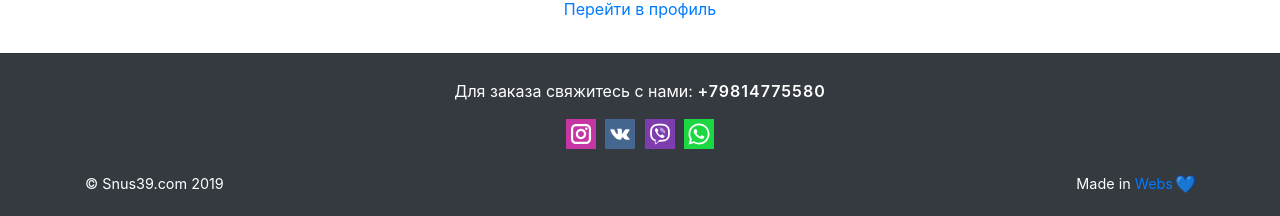
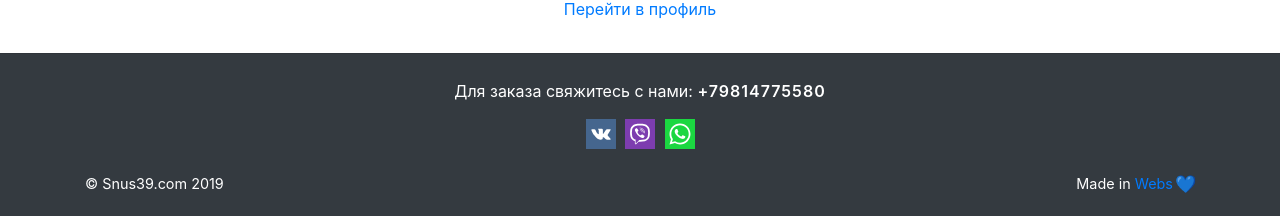
Before and after one commit to snus39/snus39.github.io, a Jekyll site: the page built from index.md, in a window 1280 px wide. Shown: the part 2251-2467 px from the top of the page. Built offline with Jekyll 4.4.1, drawn with Linux system fonts in a browser that asks for light colours.

Commit message:
Updated Footer

```diff
--- a/_includes/footer.html
+++ b/_includes/footer.html
@@ -2,7 +2,7 @@
 	<div class="container">
 		<p>Для заказа свяжитесь с нами: <a class="phone" href="tel:+79814775580" title="Позвонить">+79814775580</a></p>
 		<ul class="social">
-			<li><a href="//www.instagram.com/snus39/" target="_blank" title="Instagram"><img src="img/social/instagram.svg" alt="Instagram"></a></li>
+<!-- 			<li><a href="//www.instagram.com/snus39/" target="_blank" title="Instagram"><img src="img/social/instagram.svg" alt="Instagram"></a></li> -->
 			<li><a href="//vk.com/id13137522" target="_blank" title="Вконтакте"><img src="img/social/vk.svg" alt="Вконтакте"></a></li>
 <!-- 			<li><a href="//t.me/" target="_blank" title="Telegram"><img src="img/social/telegram.svg" alt="Telegram"></a></li> -->
 			<li><a href="viber://chat?number=+79520584228" target="_blank" title="Написать в Viber"><img src="img/social/viber.svg" alt="Viber"></a></li>
```
